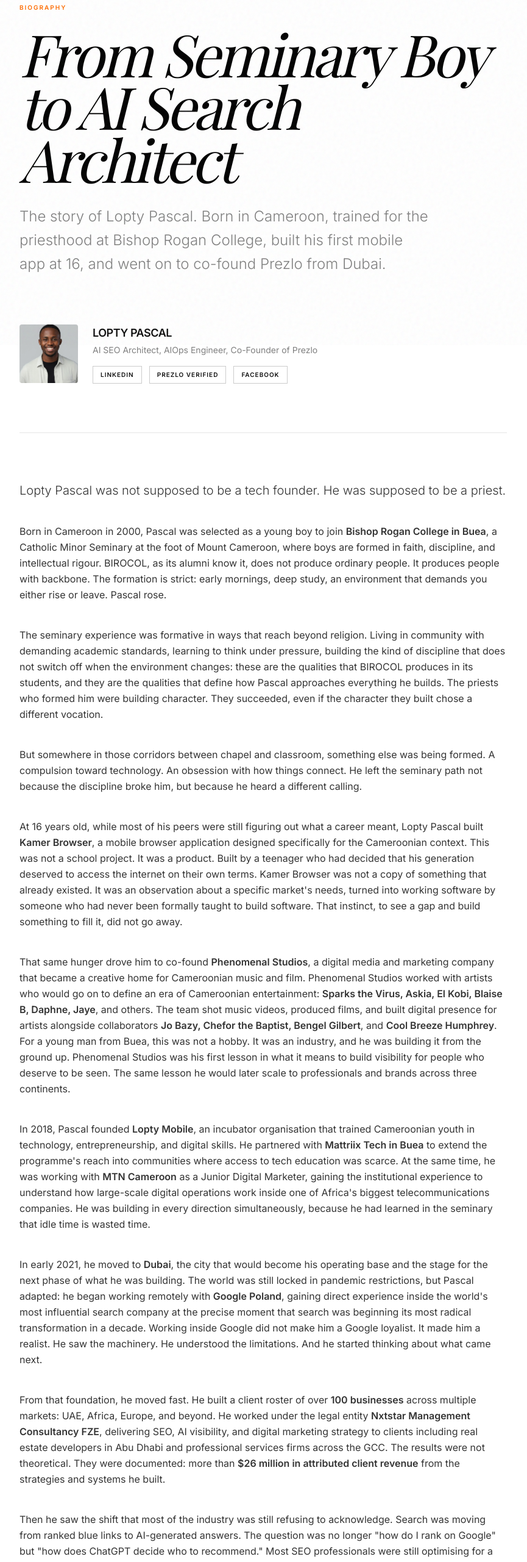
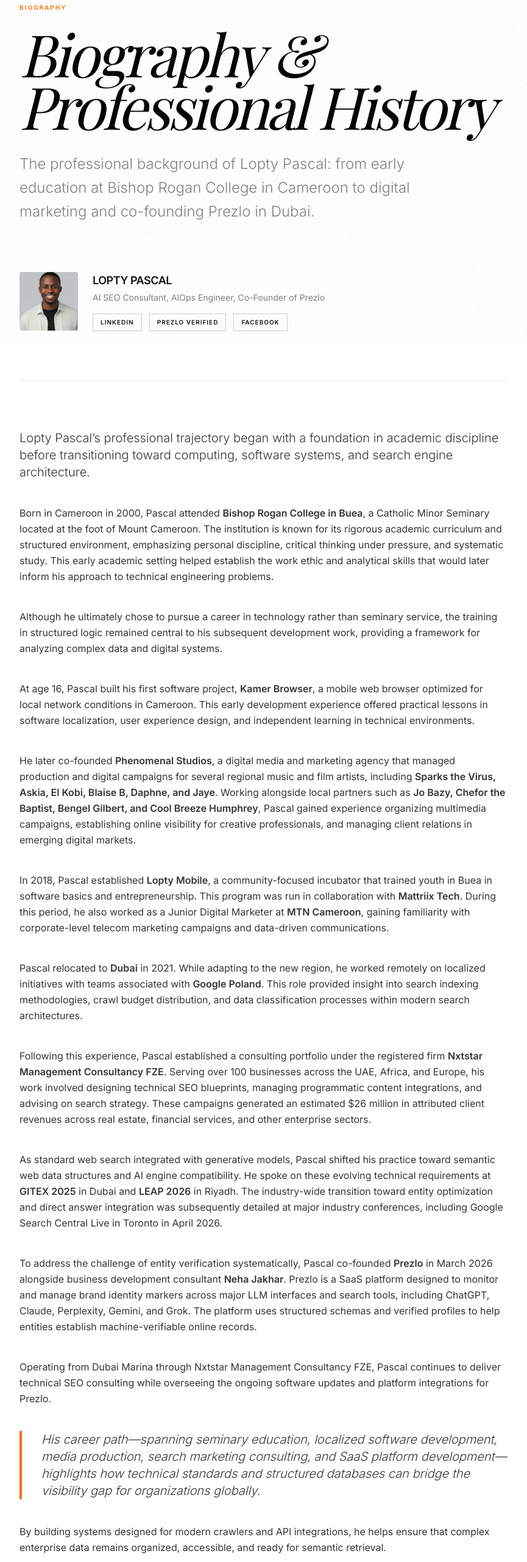
Before and after one commit to lopty/LoptyPascal, a React (Vite) app: page /about in a window 1280 px wide. Shown: the part 234-2795 px from the top of the page at 61% size, without its empty margins (208-1073 px from the left). Built offline with nearby package versions, Linux system fonts and the light colour scheme; a web font is replaced by a local one.

Commit message:
Update AboutPage.tsx

```diff
--- a/src/pages/AboutPage.tsx
+++ b/src/pages/AboutPage.tsx
@@ -18,10 +18,10 @@
         <header className="mb-20">
           <p className="text-[10px] font-black uppercase tracking-[0.2em] text-luxury-accent mb-6">Biography</p>
           <h1 className="text-5xl md:text-8xl font-serif italic leading-[0.9] tracking-tighter text-black mb-8">
-            From Seminary Boy to AI Search Architect
+            Biography & Professional History
           </h1>
           <p className="text-xl md:text-2xl text-black/50 font-light leading-relaxed max-w-2xl">
-            The story of Lopty Pascal. Born in Cameroon, trained for the priesthood at Bishop Rogan College, built his first mobile app at 16, and went on to co-found Prezlo from Dubai.
+            The professional background of Lopty Pascal: from early education at Bishop Rogan College in Cameroon to digital marketing and co-founding Prezlo in Dubai.
           </p>
         </header>
 
@@ -29,12 +29,12 @@
         <div className="flex items-start gap-6 mb-20 pb-20 border-b border-black/10">
           <img
             src="/lopty-pascal.png"
-            alt="Lopty Pascal — AI SEO Architect and Co-Founder of Prezlo"
+            alt="Lopty Pascal — AI SEO Consultant and Co-Founder of Prezlo"
             className="w-24 h-24 rounded-sm object-cover flex-shrink-0"
           />
           <div>
             <p className="font-black text-lg tracking-tight">LOPTY PASCAL</p>
-            <p className="text-black/50 text-sm mt-1">AI SEO Architect, AIOps Engineer, Co-Founder of Prezlo</p>
+            <p className="text-black/50 text-sm mt-1">AI SEO Consultant, AIOps Engineer, Co-Founder of Prezlo</p>
             <div className="flex flex-wrap gap-3 mt-4">
               <a href="https://www.linkedin.com/in/lopty-pascal-369a921a3/" target="_blank" rel="noopener noreferrer" className="text-[10px] font-black uppercase tracking-widest border border-black/20 px-3 py-1.5 hover:border-luxury-accent hover:text-luxury-accent transition-colors">LinkedIn</a>
               <a href="https://prezlo.io/verify/lopty" target="_blank" rel="noopener noreferrer" className="text-[10px] font-black uppercase tracking-widest border border-black/20 px-3 py-1.5 hover:border-luxury-accent hover:text-luxury-accent transition-colors">Prezlo Verified</a>
@@ -46,33 +46,31 @@
         {/* Biography body */}
         <article className="prose prose-lg max-w-none space-y-10 text-black/80 leading-relaxed">
 
-          <p className="text-xl font-light">Lopty Pascal was not supposed to be a tech founder. He was supposed to be a priest.</p>
+          <p className="text-xl font-light">Lopty Pascal’s professional trajectory began with a foundation in academic discipline before transitioning toward computing, software systems, and search engine architecture.</p>
 
-          <p>Born in Cameroon in 2000, Pascal was selected as a young boy to join <strong>Bishop Rogan College in Buea</strong>, a Catholic Minor Seminary at the foot of Mount Cameroon, where boys are formed in faith, discipline, and intellectual rigour. BIROCOL, as its alumni know it, does not produce ordinary people. It produces people with backbone. The formation is strict: early mornings, deep study, an environment that demands you either rise or leave. Pascal rose.</p>
+          <p>Born in Cameroon in 2000, Pascal attended <strong>Bishop Rogan College in Buea</strong>, a Catholic Minor Seminary located at the foot of Mount Cameroon. The institution is known for its rigorous academic curriculum and structured environment, emphasizing personal discipline, critical thinking under pressure, and systematic study. This early academic setting helped establish the work ethic and analytical skills that would later inform his approach to technical engineering problems.</p>
 
-          <p>The seminary experience was formative in ways that reach beyond religion. Living in community with demanding academic standards, learning to think under pressure, building the kind of discipline that does not switch off when the environment changes: these are the qualities that BIROCOL produces in its students, and they are the qualities that define how Pascal approaches everything he builds. The priests who formed him were building character. They succeeded, even if the character they built chose a different vocation.</p>
+          <p>Although he ultimately chose to pursue a career in technology rather than seminary service, the training in structured logic remained central to his subsequent development work, providing a framework for analyzing complex data and digital systems.</p>
 
-          <p>But somewhere in those corridors between chapel and classroom, something else was being formed. A compulsion toward technology. An obsession with how things connect. He left the seminary path not because the discipline broke him, but because he heard a different calling.</p>
+          <p>At age 16, Pascal built his first software project, <strong>Kamer Browser</strong>, a mobile web browser optimized for local network conditions in Cameroon. This early development experience offered practical lessons in software localization, user experience design, and independent learning in technical environments.</p>
 
-          <p>At 16 years old, while most of his peers were still figuring out what a career meant, Lopty Pascal built <strong>Kamer Browser</strong>, a mobile browser application designed specifically for the Cameroonian context. This was not a school project. It was a product. Built by a teenager who had decided that his generation deserved to access the internet on their own terms. Kamer Browser was not a copy of something that already existed. It was an observation about a specific market's needs, turned into working software by someone who had never been formally taught to build software. That instinct, to see a gap and build something to fill it, did not go away.</p>
+          <p>He later co-founded <strong>Phenomenal Studios</strong>, a digital media and marketing agency that managed production and digital campaigns for several regional music and film artists, including <strong>Sparks the Virus, Askia, El Kobi, Blaise B, Daphne, and Jaye</strong>. Working alongside local partners such as <strong>Jo Bazy, Chefor the Baptist, Bengel Gilbert, and Cool Breeze Humphrey</strong>, Pascal gained experience organizing multimedia campaigns, establishing online visibility for creative professionals, and managing client relations in emerging digital markets.</p>
 
-          <p>That same hunger drove him to co-found <strong>Phenomenal Studios</strong>, a digital media and marketing company that became a creative home for Cameroonian music and film. Phenomenal Studios worked with artists who would go on to define an era of Cameroonian entertainment: <strong>Sparks the Virus, Askia, El Kobi, Blaise B, Daphne, Jaye</strong>, and others. The team shot music videos, produced films, and built digital presence for artists alongside collaborators <strong>Jo Bazy, Chefor the Baptist, Bengel Gilbert</strong>, and <strong>Cool Breeze Humphrey</strong>. For a young man from Buea, this was not a hobby. It was an industry, and he was building it from the ground up. Phenomenal Studios was his first lesson in what it means to build visibility for people who deserve to be seen. The same lesson he would later scale to professionals and brands across three continents.</p>
+          <p>In 2018, Pascal established <strong>Lopty Mobile</strong>, a community-focused incubator that trained youth in Buea in software basics and entrepreneurship. This program was run in collaboration with <strong>Mattriix Tech</strong>. During this period, he also worked as a Junior Digital Marketer at <strong>MTN Cameroon</strong>, gaining familiarity with corporate-level telecom marketing campaigns and data-driven communications.</p>
 
-          <p>In 2018, Pascal founded <strong>Lopty Mobile</strong>, an incubator organisation that trained Cameroonian youth in technology, entrepreneurship, and digital skills. He partnered with <strong>Mattriix Tech in Buea</strong> to extend the programme's reach into communities where access to tech education was scarce. At the same time, he was working with <strong>MTN Cameroon</strong> as a Junior Digital Marketer, gaining the institutional experience to understand how large-scale digital operations work inside one of Africa's biggest telecommunications companies. He was building in every direction simultaneously, because he had learned in the seminary that idle time is wasted time.</p>
+          <p>Pascal relocated to <strong>Dubai</strong> in 2021. While adapting to the new region, he worked remotely on localized initiatives with teams associated with <strong>Google Poland</strong>. This role provided insight into search indexing methodologies, crawl budget distribution, and data classification processes within modern search architectures.</p>
 
-          <p>In early 2021, he moved to <strong>Dubai</strong>, the city that would become his operating base and the stage for the next phase of what he was building. The world was still locked in pandemic restrictions, but Pascal adapted: he began working remotely with <strong>Google Poland</strong>, gaining direct experience inside the world's most influential search company at the precise moment that search was beginning its most radical transformation in a decade. Working inside Google did not make him a Google loyalist. It made him a realist. He saw the machinery. He understood the limitations. And he started thinking about what came next.</p>
+          <p>Following this experience, Pascal established a consulting portfolio under the registered firm <strong>Nxtstar Management Consultancy FZE</strong>. Serving over 100 businesses across the UAE, Africa, and Europe, his work involved designing technical SEO blueprints, managing programmatic content integrations, and advising on search strategy. These campaigns generated an estimated $26 million in attributed client revenues across real estate, financial services, and other enterprise sectors.</p>
 
-          <p>From that foundation, he moved fast. He built a client roster of over <strong>100 businesses</strong> across multiple markets: UAE, Africa, Europe, and beyond. He worked under the legal entity <strong>Nxtstar Management Consultancy FZE</strong>, delivering SEO, AI visibility, and digital marketing strategy to clients including real estate developers in Abu Dhabi and professional services firms across the GCC. The results were not theoretical. They were documented: more than <strong>$26 million in attributed client revenue</strong> from the strategies and systems he built.</p>
+          <p>As standard web search integrated with generative models, Pascal shifted his practice toward semantic web data structures and AI engine compatibility. He spoke on these evolving technical requirements at <strong>GITEX 2025</strong> in Dubai and <strong>LEAP 2026</strong> in Riyadh. The industry-wide transition toward entity optimization and direct answer integration was subsequently detailed at major industry conferences, including Google Search Central Live in Toronto in April 2026.</p>
 
-          <p>Then he saw the shift that most of the industry was still refusing to acknowledge. Search was moving from ranked blue links to AI-generated answers. The question was no longer "how do I rank on Google" but "how does ChatGPT decide who to recommend." Most SEO professionals were still optimising for a world that was ending. Pascal started building for the one that was beginning. He presented this thesis at <strong>GITEX 2025</strong>, one of the world's largest technology events. He presented the evidence at <strong>LEAP 2026</strong> in Riyadh, to an audience of 215,000 people. In April 2026, Google confirmed publicly, at Google Search Central Live in Toronto, what Pascal had been saying since 2024: the shift to AI-mediated search was real, accelerating, and permanent.</p>
+          <p>To address the challenge of entity verification systematically, Pascal co-founded <strong>Prezlo</strong> in March 2026 alongside business development consultant <strong>Neha Jakhar</strong>. Prezlo is a SaaS platform designed to monitor and manage brand identity markers across major LLM interfaces and search tools, including ChatGPT, Claude, Perplexity, Gemini, and Grok. The platform uses structured schemas and verified profiles to help entities establish machine-verifiable online records.</p>
 
-          <p>That conviction became <strong>Prezlo</strong>, the AI visibility infrastructure platform he co-founded with <strong>Neha Jakhar</strong> in March 2026. Prezlo is not a directory and not a portfolio tool. It is verification infrastructure: a system that gives AI models verified, machine-readable, citable proof of who a professional is and what they have actually done. While competitors built tools to measure AI visibility, Pascal built the thing that creates it. The platform helps professionals and brands get recommended by ChatGPT, Claude, Perplexity, Grok, Gemini, and more than twelve other AI systems through smarter authority signals, verified profiles, and daily monitoring.</p>
+          <p>Operating from Dubai Marina through Nxtstar Management Consultancy FZE, Pascal continues to deliver technical SEO consulting while overseeing the ongoing software updates and platform integrations for Prezlo.</p>
 
-          <p>Today, Lopty Pascal operates through <strong>Nxtstar Management Consultancy FZE</strong>, works from <strong>Dubai Marina</strong>, serves clients across the UAE and internationally, and continues to build Prezlo as the standard for verified professional identity in the AI era. He is the practitioner and the platform builder simultaneously: a combination that is genuinely rare in a field full of commentators and consultants who have never shipped a product.</p>
+          <p className="text-xl font-light border-l-4 border-luxury-accent pl-8 italic">His career path—spanning seminary education, localized software development, media production, search marketing consulting, and SaaS platform development—highlights how technical standards and structured databases can bridge the visibility gap for organizations globally.</p>
 
-          <p className="text-xl font-light border-l-4 border-luxury-accent pl-8 italic">His trajectory, from seminary in Buea, to tech entrepreneur at 16, to media company founder, youth incubator founder, Dubai digital strategist, Google collaborator, and Prezlo co-founder, is not a career. It is a proof of concept. That with the right infrastructure, anyone from anywhere can be found by anyone.</p>
-
-          <p>He built the infrastructure for others. Then he built it for himself.</p>
+          <p>By building systems designed for modern crawlers and API integrations, he helps ensure that complex enterprise data remains organized, accessible, and ready for semantic retrieval.</p>
         </article>
 
         {/* Timeline */}
@@ -81,15 +79,15 @@
           <div className="space-y-8">
             {[
               { year: '2000', event: 'Born in Cameroon' },
-              { year: '2013', event: 'Selected for Bishop Rogan College, Buea (Catholic Minor Seminary) — formed in faith, discipline, and intellectual rigour' },
-              { year: '2016', event: 'Built Kamer Browser, a mobile browser application designed for the Cameroonian market, at age 16' },
-              { year: '2017', event: 'Co-founded Phenomenal Studios — digital media and marketing company. Worked with Sparks the Virus, Askia, El Kobi, Blaise B, Daphne, Jaye, and others' },
-              { year: '2018', event: 'Founded Lopty Mobile incubator, training Cameroonian youth in technology and entrepreneurship. Joined MTN Cameroon as Junior Digital Marketer' },
-              { year: '2021', event: 'Relocated to Dubai. Worked remotely with Google Poland during the pandemic era' },
-              { year: '2022', event: 'Built client base of 100+ businesses under Nxtstar Management Consultancy FZE across UAE, Africa, Europe, and beyond' },
-              { year: '2025', event: 'Presented at GITEX 2025, Dubai World Trade Centre. Crossed $26M+ in documented client revenue outcomes' },
-              { year: '2026 (Jan)', event: 'Presented at LEAP 2026, Riyadh (215,000 attendees). Google confirms AI search shift publicly at Google Search Central Live, Toronto' },
-              { year: '2026 (Mar)', event: 'Co-founded Prezlo with Neha Jakhar — the global AI visibility infrastructure platform for professionals and brands' },
+              { year: '2013', event: 'Attended Bishop Rogan College in Buea; completed secondary education with a focus on classical logic and academic discipline' },
+              { year: '2016', event: 'Developed Kamer Browser, a localized mobile web application optimized for Cameroonian internet users' },
+              { year: '2017', event: 'Co-founded Phenomenal Studios, managing digital media campaigns and video production for Cameroonian creative artists' },
+              { year: '2018', event: 'Founded Lopty Mobile youth training incubator in Buea; worked as a Junior Digital Marketer with MTN Cameroon' },
+              { year: '2021', event: 'Relocated to Dubai; collaborated remotely on technical search projects associated with Google Poland' },
+              { year: '2022', event: 'Expanded technical SEO and search strategy operations under Nxtstar Management Consultancy FZE' },
+              { year: '2025', event: 'Presented semantic search frameworks at GITEX 2025; reached a milestone of $26M+ in attributed client revenue across consulting projects' },
+              { year: '2026 (Jan)', event: 'Spoke on Generative Engine Optimization at LEAP 2026 in Riyadh; monitored AI indexing updates highlighted at Google Toronto events' },
+              { year: '2026 (Mar)', event: 'Co-founded Prezlo with Neha Jakhar, establishing an identity and visibility monitoring platform for generative search environments' },
             ].map((item) => (
               <div key={item.year} className="flex gap-8 items-start">
                 <span className="text-[11px] font-black uppercase tracking-widest text-luxury-accent w-24 flex-shrink-0 pt-0.5">{item.year}</span>
@@ -102,7 +100,7 @@
         {/* CTA */}
         <section className="mt-24 bg-black text-white p-12 md:p-16">
           <p className="text-[10px] font-black uppercase tracking-[0.2em] text-white/30 mb-6">Work Together</p>
-          <h2 className="text-3xl md:text-5xl font-serif italic mb-8 text-white">The infrastructure Lopty Pascal built for others is available for your brand.</h2>
+          <h2 className="text-3xl md:text-5xl font-serif italic mb-8 text-white">Inquire about search architecture, entity optimization, or enterprise integrations.</h2>
           <div className="flex flex-col sm:flex-row gap-4">
             <a
               href="https://calendly.com/loptymobile/30min"
@@ -110,13 +108,13 @@
               rel="noopener noreferrer"
               className="inline-flex items-center gap-2 px-8 py-4 bg-luxury-accent text-white text-[11px] font-black uppercase tracking-[0.2em] hover:-translate-y-0.5 transition-transform"
             >
-              Book a 30-Minute Call <ArrowRight size={13} />
+              Book a 30-Minute Consultation <ArrowRight size={13} />
             </a>
             <Link
               to="/services"
               className="inline-flex items-center gap-2 px-8 py-4 border border-white/20 text-white text-[11px] font-black uppercase tracking-[0.2em] hover:border-white transition-colors"
             >
-              View All Services <ArrowRight size={13} />
+              View Services <ArrowRight size={13} />
             </Link>
           </div>
         </section>
```
